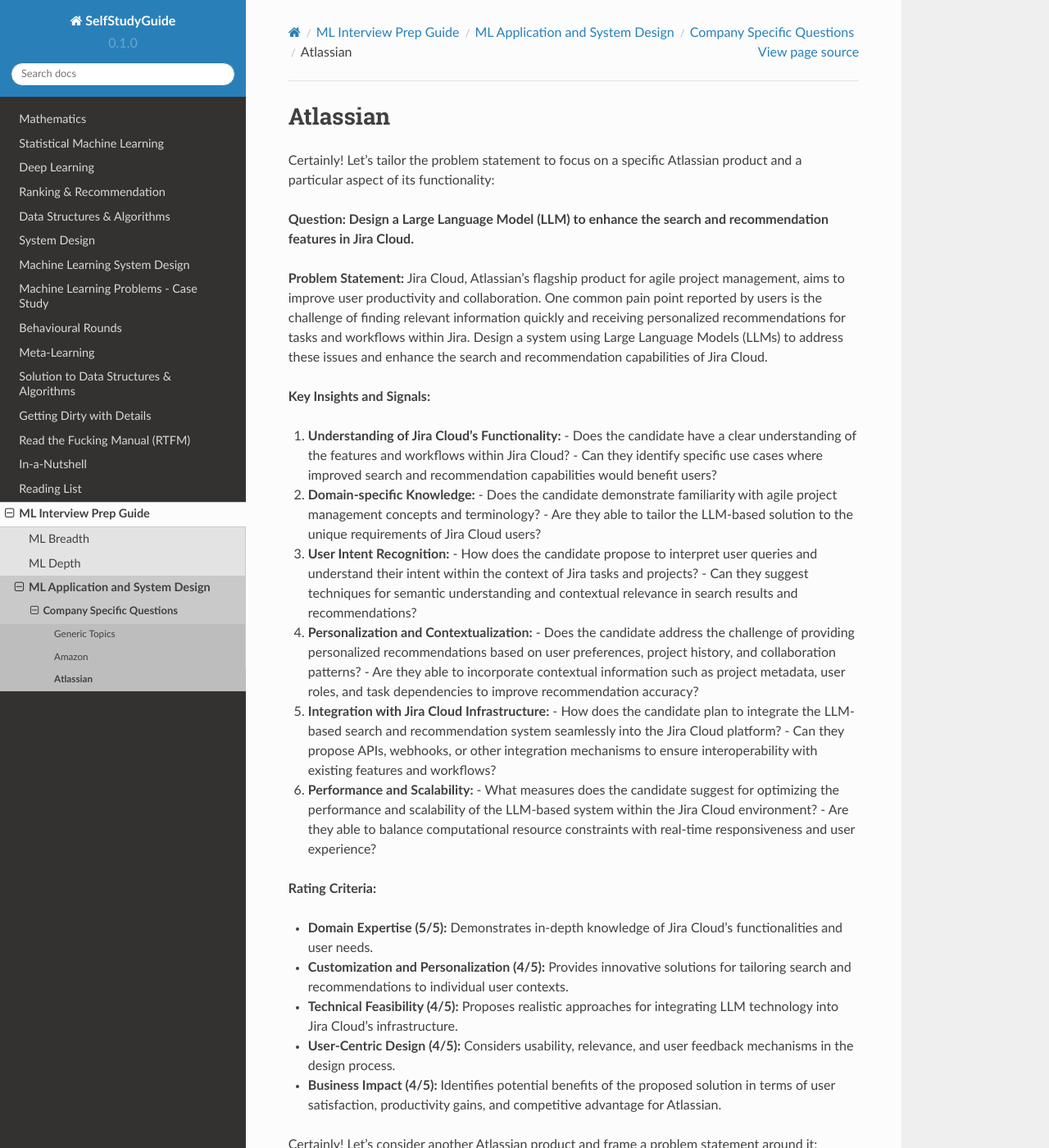
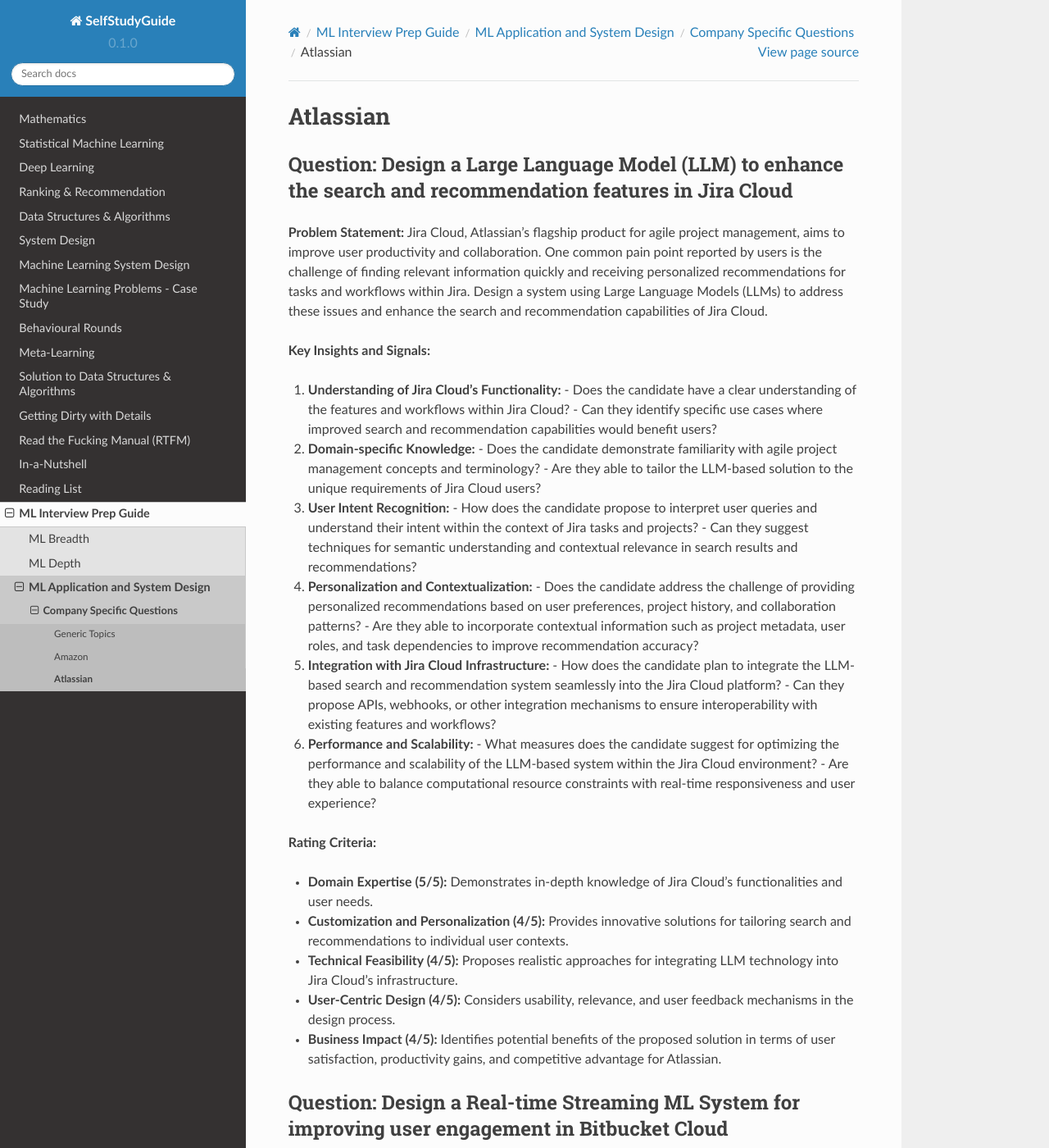
Before and after one commit to uselesstechjunks/leetcode, a Sphinx documentation site: the page built from docs/source/interviews/company/atlassian.rst, in a window 1280 px wide and 1400 px high. Shown: the whole window at 82% size. Built offline with Sphinx 7.4.7 and the Read the Docs theme 2.0.0, drawn with Linux system fonts in a browser that asks for light colours; some of the changed text lies outside the part shown.

Commit message:
Update atlassian.rst

```diff
--- a/docs/source/interviews/company/atlassian.rst
+++ b/docs/source/interviews/company/atlassian.rst
@@ -2,10 +2,8 @@
 Atlassian
 #############################################################################
 
-Certainly! Let's tailor the problem statement to focus on a specific Atlassian product and a particular aspect of its functionality:
-
-**Question: Design a Large Language Model (LLM) to enhance the search and recommendation features in Jira Cloud.**
-
+Question: Design a Large Language Model (LLM) to enhance the search and recommendation features in Jira Cloud
+************************************************************************************************************************************
 **Problem Statement:**
 Jira Cloud, Atlassian's flagship product for agile project management, aims to improve user productivity and collaboration. One common pain point reported by users is the challenge of finding relevant information quickly and receiving personalized recommendations for tasks and workflows within Jira. Design a system using Large Language Models (LLMs) to address these issues and enhance the search and recommendation capabilities of Jira Cloud.
 
@@ -43,10 +41,8 @@ Jira Cloud, Atlassian's flagship product for agile project management, aims to i
 - **User-Centric Design (4/5):** Considers usability, relevance, and user feedback mechanisms in the design process.
 - **Business Impact (4/5):** Identifies potential benefits of the proposed solution in terms of user satisfaction, productivity gains, and competitive advantage for Atlassian.
 
-Certainly! Let's consider another Atlassian product and frame a problem statement around it:
-
-**Question: Design a Real-time Streaming ML System for improving user engagement in Bitbucket Cloud.**
-
+Question: Design a Real-time Streaming ML System for improving user engagement in Bitbucket Cloud
+************************************************************************************************************************************
 **Problem Statement:**
 Bitbucket Cloud, Atlassian's Git repository management solution, aims to facilitate seamless collaboration and code management for software development teams. One area of interest is enhancing user engagement by providing real-time insights and actionable recommendations to users as they interact with repositories and workflows. Design a streaming ML system to analyze user behavior, detect patterns, and deliver personalized recommendations for improving productivity and code quality within Bitbucket Cloud.
 
@@ -84,11 +80,8 @@ Bitbucket Cloud, Atlassian's Git repository management solution, aims to facilit
 - **User-Centric Design (4/5):** Considers usability, relevance, and contextualization of recommendations to enhance user experience.
 - **Impact Assessment (4/5):** Identifies potential benefits of the streaming ML system in terms of increased user engagement, code quality, and developer productivity within Bitbucket Cloud.
 
-
-Certainly! Let's consider another Atlassian product and formulate a problem statement around it:
-
-**Question: Design an Intelligent Q&A System for improving knowledge sharing in Confluence Cloud.**
-
+Question: Design an Intelligent Q&A System for improving knowledge sharing in Confluence Cloud
+************************************************************************************************************************************
 **Problem Statement:**
 Confluence Cloud, Atlassian's collaboration software, serves as a central knowledge base for teams to document and share information. However, users often face challenges in finding relevant answers to their questions buried within Confluence pages. Design an intelligent Q&A system that leverages natural language processing (NLP) and machine learning (ML) techniques to enhance knowledge discovery and facilitate seamless information retrieval within Confluence Cloud.
 
@@ -128,11 +121,8 @@ Confluence Cloud, Atlassian's collaboration software, serves as a central knowle
 
 By focusing on enhancing knowledge sharing and information retrieval within Confluence Cloud, this problem statement highlights the importance of leveraging NLP and ML techniques to deliver intelligent solutions that align with Atlassian's mission of empowering teams to work smarter and more efficiently.
 
-
-Of course! Let's explore a problem statement related to another Atlassian product:
-
-**Question: Design a Recommendation Engine for improving task management in Trello.**
-
+Question: Design a Recommendation Engine for improving task management in Trello
+************************************************************************************************************************************
 **Problem Statement:**
 Trello, Atlassian's visual collaboration tool, is widely used for managing tasks, projects, and workflows. However, users often struggle to prioritize tasks and allocate resources effectively within their Trello boards. Design a recommendation engine that leverages machine learning algorithms to analyze user behavior, task attributes, and board dynamics, in order to provide intelligent recommendations for task prioritization, assignment, and scheduling within Trello.
 
@@ -172,10 +162,8 @@ Trello, Atlassian's visual collaboration tool, is widely used for managing tasks
 
 This problem statement focuses on leveraging machine learning techniques to enhance task management and productivity within Trello, aligning with Atlassian's commitment to empowering teams with intelligent tools and insights.
 
-Certainly! Let's consider a problem statement related to ChatGPT, Atlassian's conversational AI platform:
-
-**Question: Design an Intelligent Chatbot for improving customer support in Jira Service Management.**
-
+Question: Design an Intelligent Chatbot for improving customer support in Jira Service Management
+************************************************************************************************************************************
 **Problem Statement:**
 Jira Service Management, Atlassian's service desk solution, is used by organizations to manage IT service requests, incidents, and support tickets. However, users often experience delays and inefficiencies in resolving issues due to long response times and repetitive queries. Design an intelligent chatbot powered by natural language processing (NLP) and machine learning (ML) techniques to provide proactive assistance, automate routine tasks, and streamline customer support interactions within Jira Service Management.
 
@@ -215,11 +203,8 @@ Jira Service Management, Atlassian's service desk solution, is used by organizat
 
 This problem statement focuses on leveraging conversational AI technologies to enhance customer support capabilities within Jira Service Management, aligning with Atlassian's commitment to delivering intelligent solutions that empower teams to work more efficiently and effectively.
 
-
-Certainly! Let's consider a problem statement related to Atlassian's product, Confluence:
-
-**Question: Design a Content Recommendation System for enhancing knowledge discovery in Confluence Cloud.**
-
+Question: Design a Content Recommendation System for enhancing knowledge discovery in Confluence Cloud
+************************************************************************************************************************************
 **Problem Statement:**
 Confluence Cloud serves as a central repository for documentation, wikis, and collaborative content creation within organizations. However, users often struggle to discover relevant content amidst the vast amount of information stored in Confluence pages. Design a content recommendation system that leverages machine learning algorithms to analyze user behavior, content attributes, and collaboration patterns, in order to provide personalized recommendations for knowledge discovery and exploration within Confluence Cloud.
 
```
